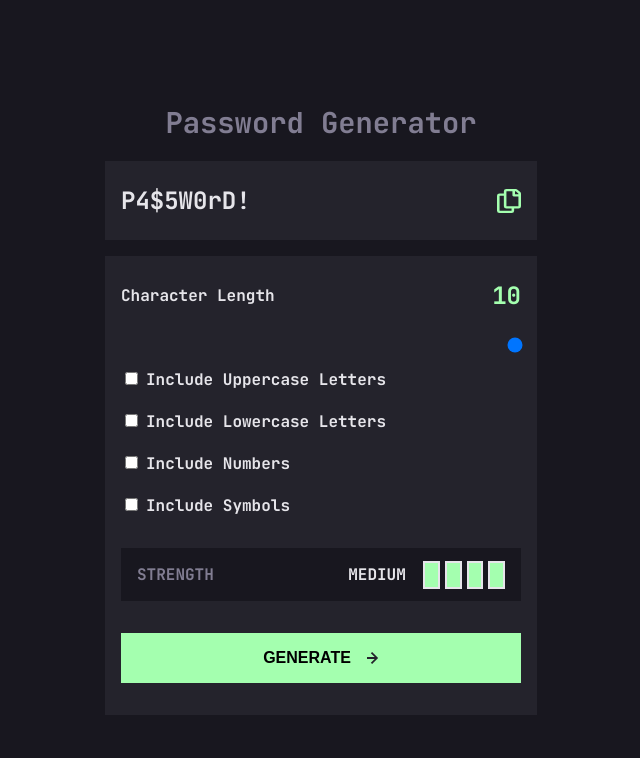
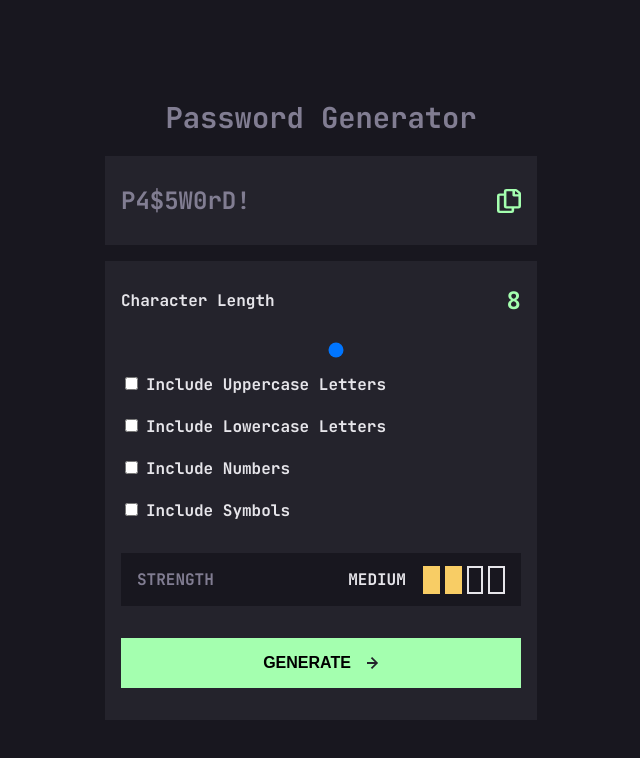
Before and after one commit to BM-Daniel/password_generator, a React (Vite) app: page / in a window 1280 px wide. Shown: the top 758 px of the page, without its empty margins (319-959 px from the left). Built offline with nearby package versions, Linux system fonts and the light colour scheme.

Commit message:
Work on functionality of app with typescript

```diff
--- a/src/App.tsx
+++ b/src/App.tsx
@@ -1,9 +1,115 @@
 import { Global } from "./styles/Global.style";
-import { Container, PasswordDisplay, PasswordOptions } from "./styles/Shared.style";
+import {
+  Container,
+  PasswordDisplay,
+  PasswordOptions,
+} from "./styles/Shared.style";
+import { useCallback, useState } from "react";
+
+// Typescript Interfaces
+interface CheckedItems {
+  [key: string]: boolean;
+}
+
+interface Characters {
+  [key: string]: string;
+}
 
 function App() {
-  function copyPassword() {
+  const [password, setPassword] = useState("");
+  const [isCopied, setIsCopied] = useState(false);
+  const [characterLength, setCharacterLength] = useState(8);
+  const [checkedItems, setCheckedItems] = useState<CheckedItems>({
+    uppercase: false,
+    lowercase: false,
+    numbers: false,
+    symbols: false,
+  });
+  const [strength, setStrength] = useState("medium");
+  const [strengthColor, setStrengthColor] = useState("yellow");
+  const [strengthBox, setStrengthBox] = useState(2);
 
+  // Event handler for slider value
+  const handleSliderChange = (event: React.ChangeEvent<HTMLInputElement>) => {
+    const value = Number(event.target.value);
+    setCharacterLength(value);
+
+    // Set values of password strength using divisions of 4
+    if (value <= 3) {
+      setStrength("TOO WEAK!");
+      setStrengthColor("red");
+      setStrengthBox(1);
+    } else if (value <= 7) {
+      setStrength("WEAK");
+      setStrengthColor("orange");
+      setStrengthBox(2);
+    } else if (value <= 11) {
+      setStrength("MEDIUM");
+      setStrengthColor("yellow");
+      setStrengthBox(3);
+    } else {
+      setStrength("STRONG");
+      setStrengthColor("neon-green");
+      setStrengthBox(4);
+    }
+  };
+
+  // Event handler for checkboxes values
+  const handleCheckboxChange = (event: React.ChangeEvent<HTMLInputElement>) => {
+    const { name, checked } = event.target;
+
+    setCheckedItems({
+      ...checkedItems,
+      [name]: checked,
+    });
+  };
+
+  // Function to copy generated password to clipboard
+  async function copyPassword() {
+    // Return from function if password field is empty
+    if (password.length === 0) return
+
+    try {
+      await navigator.clipboard.writeText(password);
+      // console.log("Copied to clipboard: ", password);
+      setIsCopied(!isCopied);
+    } catch (error) {
+      console.error("Unable to copy to clipboard: ", error);
+    }
+  }
+
+  function generatePassword(event: React.ChangeEvent<HTMLInputElement>) {
+    event.preventDefault();
+
+    const characters: Characters = {
+      uppercase: "ABCDEFGHIJKLMNOPQRSTUVWXYZ",
+      lowercase: "abcdefghijklmnopqrstuvwxyz",
+      numbers: "0123456789",
+      symbols: "!@#$%^&*()_+={}",
+    };
+
+    let newString = "";
+    let passwordString = "";
+
+    // Place required characters in one string
+    for (const property in checkedItems) {
+      if (checkedItems[property]) {
+        newString = newString.concat(characters[property]);
+      }
+      // console.log(newString);
+    }
+
+    // Return from function if no checkbox selected
+    if (newString.length === 0) return setPassword("Select a property");
+
+    // randomly select characters from newString
+    for (let i = 0; i < characterLength; i++) {
+      const randomNumber = Math.floor(Math.random() * newString.length);
+
+      passwordString += newString.substring(randomNumber, randomNumber + 1);
+    }
+
+    setPassword(passwordString);
   }
 
   return (
@@ -14,46 +120,80 @@ function App() {
         <h1>Password Generator</h1>
 
         <PasswordDisplay>
-          <p>P4$5W0rD!</p>
-          <img
-            className="copy"
-            src="./src/assets/images/icon-copy.svg"
-            alt="copy"
-          />
-          <img
-            className="copied"
-            src="./src/assets/images/icon-check.svg"
-            alt="copied"
-          />
+          {password && <p>{password}</p>}
+          {!password && <p className="placeholder">P4$5W0rD!</p>}
+
+          <div>
+            {isCopied && <p>COPIED</p>}
+
+            <img
+              className="copy"
+              src="./src/assets/images/icon-copy.svg"
+              alt="copy"
+              onClick={copyPassword}
+            />
+          </div>
         </PasswordDisplay>
 
         <PasswordOptions>
           <div className="length">
             <p>Character Length</p>
-            <p>10</p>
+            <p>{characterLength}</p>
           </div>
 
-          <form>
-            <input type="range" name="slider" id="slider" min="0" max="15" />
+          <form onSubmit={generatePassword}>
+            <input
+              type="range"
+              name="slider"
+              id="slider"
+              min="0"
+              max="15"
+              value={characterLength}
+              onChange={handleSliderChange}
+            />
             <label htmlFor="slider">Slider</label>
 
             <div className="checkboxes">
-              <input type="checkbox" name="set-properties" id="uppercase" />
+              <input
+                type="checkbox"
+                name="uppercase"
+                id="uppercase"
+                checked={checkedItems.uppercase}
+                onChange={handleCheckboxChange}
+              />
               <label htmlFor="uppercase">Include Uppercase Letters</label>
               <br />
               <br />
 
-              <input type="checkbox" name="set-properties" id="lowercase" />
+              <input
+                type="checkbox"
+                name="lowercase"
+                id="lowercase"
+                checked={checkedItems.lowercase}
+                onChange={handleCheckboxChange}
+              />
               <label htmlFor="lowercase">Include Lowercase Letters</label>
               <br />
               <br />
 
-              <input type="checkbox" name="set-properties" id="numbers" />
+              <input
+                type="checkbox"
+                name="numbers"
+                id="numbers"
+                checked={checkedItems.numbers}
+                onChange={handleCheckboxChange}
+              />
               <label htmlFor="numbers">Include Numbers</label>
               <br />
               <br />
 
-              <input type="checkbox" name="set-properties" id="symbols" />
+              <input
+                type="checkbox"
+                name="symbols"
+                id="symbols"
+                checked={checkedItems.symbols}
+                onChange={handleCheckboxChange}
+              />
               <label htmlFor="symbols">Include Symbols</label>
               <br />
             </div>
@@ -62,12 +202,18 @@ function App() {
               <p>Strength</p>
 
               <div>
-                <p>Medium</p>
+                <p>{strength}</p>
 
-                <div className="password-strength"></div>
-                <div className="password-strength"></div>
-                <div className="password-strength"></div>
-                <div className="password-strength"></div>
+                {[...Array(strengthBox)].map((index) => (
+                  <div
+                    key={index}
+                    className={`strength-${strengthColor}`}
+                  ></div>
+                ))}
+
+                {[...Array(4 - strengthBox)].map((index) => (
+                  <div key={index} className="strength-empty"></div>
+                ))}
               </div>
             </div>
 
--- a/src/styles/Shared.style.ts
+++ b/src/styles/Shared.style.ts
@@ -33,11 +33,21 @@ export const PasswordDisplay = styled.div`
   padding: 0 1rem;
   background-color: var(--dark-grey);
 
-  & p {
+  & > p {
     overflow: auto;
     font-weight: bold;
     font-size: 1.5rem;
+    padding: 0.3rem 0;
   }
+
+  & > p.placeholder {
+    color: var(--grey);
+  }
+
+  & div {
+    display: flex;
+    align-items: center;
+    gap: 0.5rem;
 
     & img {
       /* border: solid green 2px; */
@@ -46,10 +56,8 @@ export const PasswordDisplay = styled.div`
 
       &:hover {
         cursor: pointer;
+        color: var(--almost-white);
       }
-
-    &.copied {
-      display: none;
     }
   }
 
@@ -144,10 +152,33 @@ export const PasswordOptions = styled.section`
           font-weight: bold;
         }
 
-        & div.password-strength {
+        & div {
           width: 0.8rem;
           height: 1.5rem;
+        }
+
+        & div.strength-red {
+          background-color: var(--red);
+          border: solid var(--red) 2px;
+        }
+
+        & div.strength-orange {
+          background-color: var(--orange);
+          border: solid var(--orange) 2px;
+        }
+
+        & div.strength-yellow {
+          background-color: var(--yellow);
+          border: solid var(--yellow) 2px;
+        }
+
+        & div.strength-neon-green {
           background-color: var(--neon-green);
+          border: solid var(--neon-green) 2px;
+        }
+
+        & div.strength-empty {
+          background-color: transparent;
           border: solid var(--almost-white) 2px;
         }
       }
```
Lines whose indentation alone changed are shown as unchanged.
